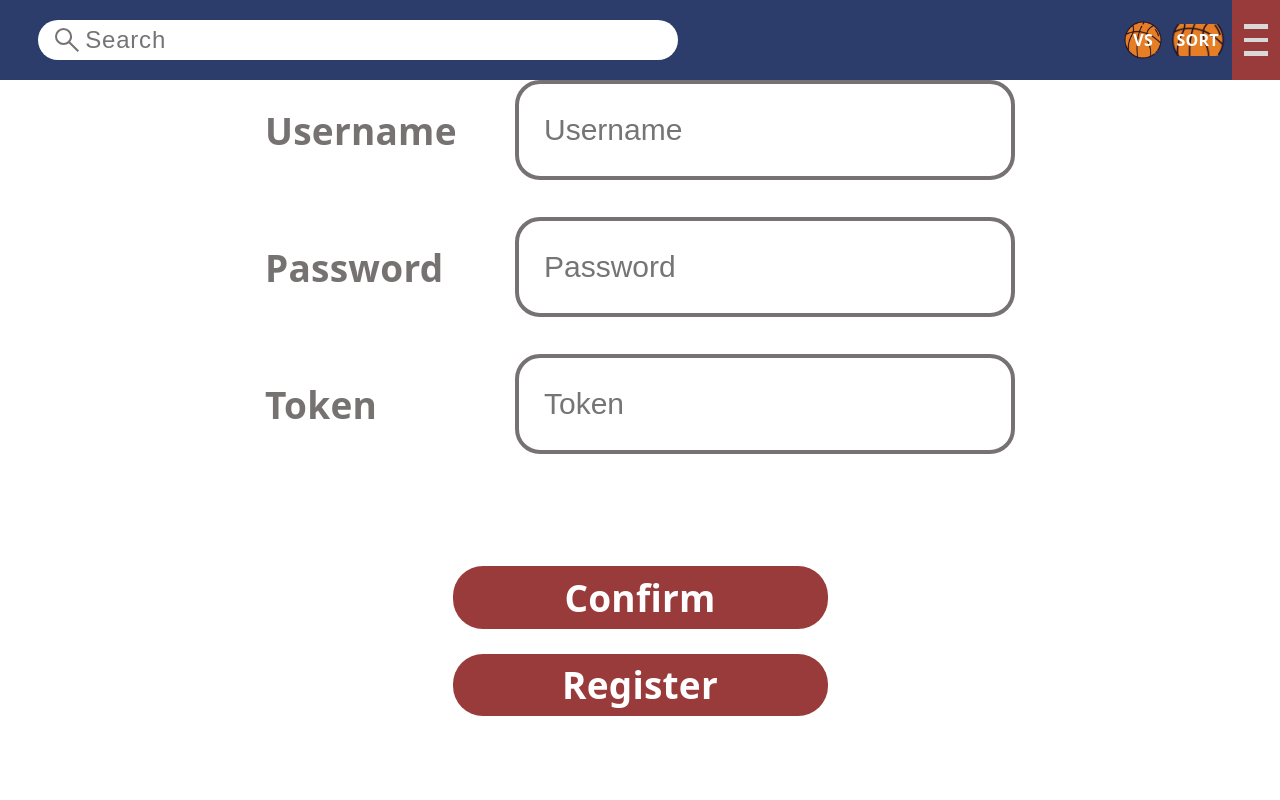
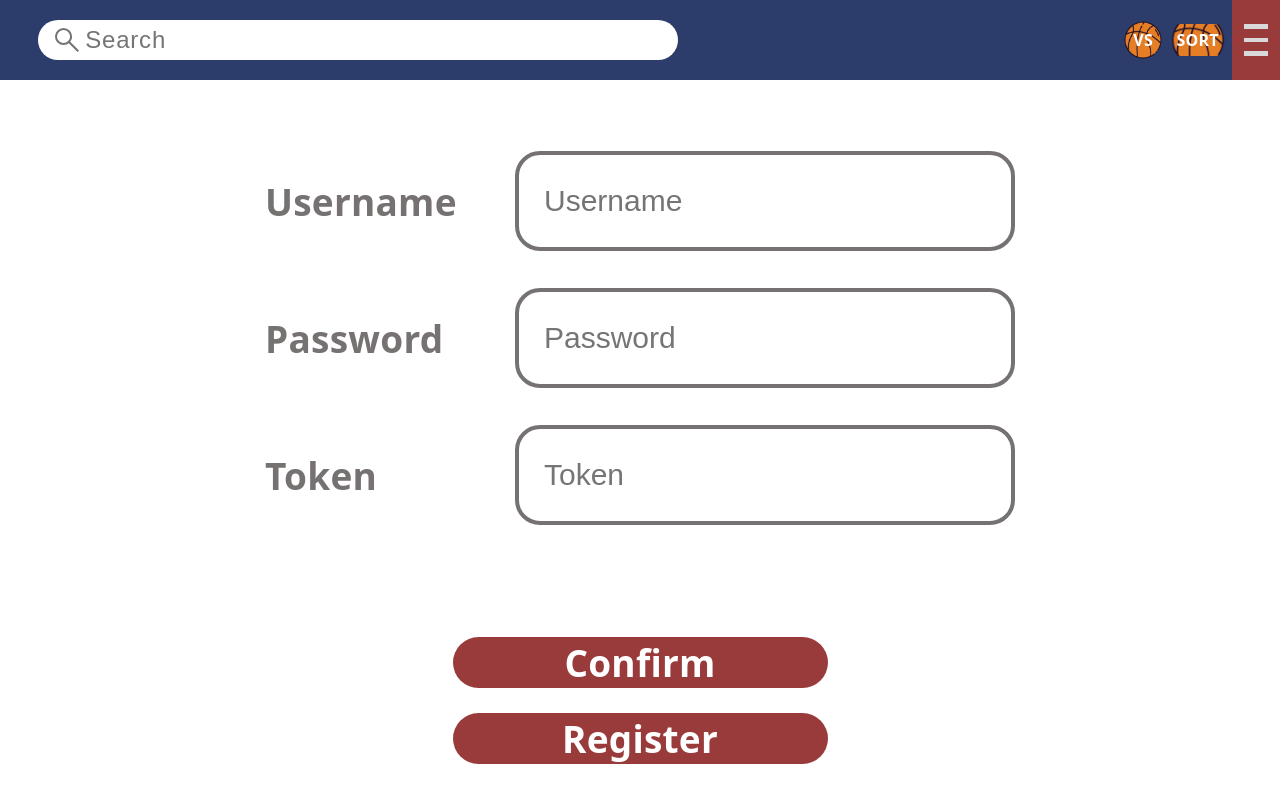
Before and after one commit to tsaowesley/GoatCompare, a React (Create React App) app: page / in a window 1280 px wide. Built offline with nearby package versions, Linux system fonts and the light colour scheme.

Commit message:
Update login page styles and README docs

```diff
--- a/src/components/Login/Login.jsx
+++ b/src/components/Login/Login.jsx
@@ -57,7 +57,7 @@ const Login = ({
 
   return (
     <div className={`login-page ${isDarkMode && "dark"}`}>
-      <div className="input-container">
+      <div className="input-container first">
         <div className="title">
           {i18n.t('Username')}
         </div>
--- a/src/components/Login/Login.scss
+++ b/src/components/Login/Login.scss
@@ -18,6 +18,10 @@ div.login-page {
     justify-content: space-between;
     align-items: center;
     flex-direction: row;
+
+    &.first {
+      margin-top: 100px;
+    }
 
     & > .title {
       color: rgb(118, 114, 114);
```
Also changed, not shown: 1 other file (tests, documents, lock files or other folders).
